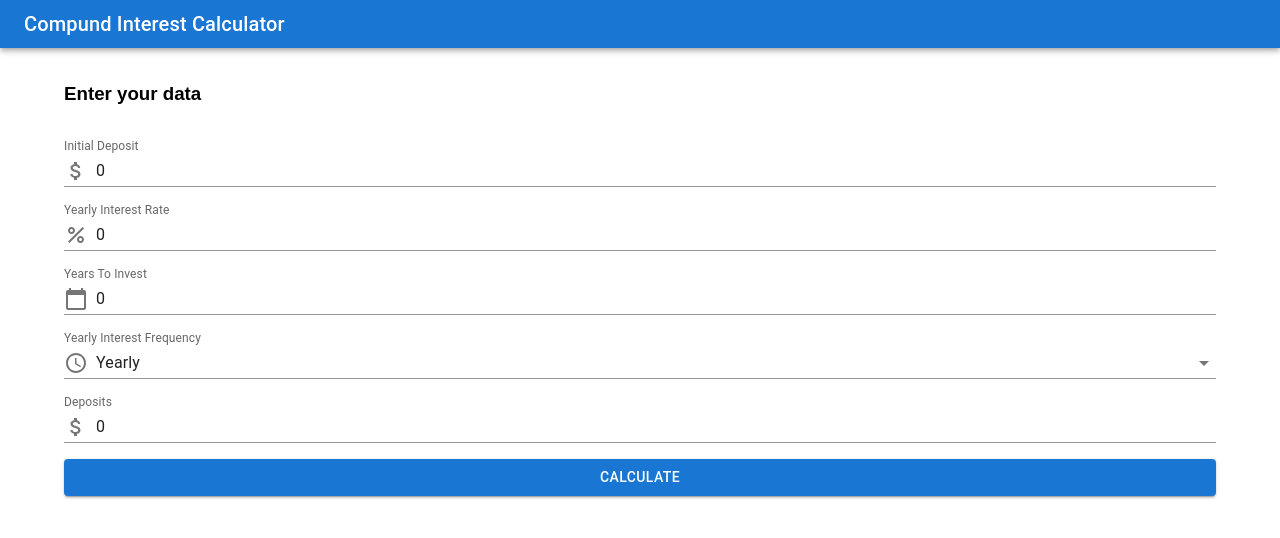
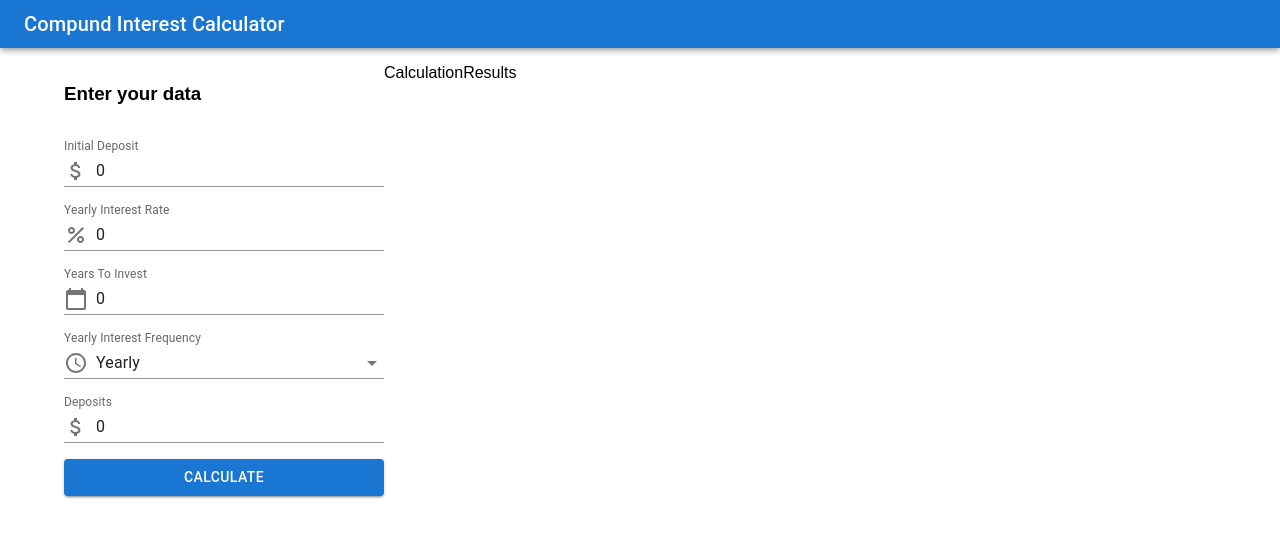
Before and after one commit to Akio789/compund-interest-calculator, a React (Create React App) app: page / in a window 1280 px wide. Shown: the top 538 px of the page. Built offline with nearby package versions, Linux system fonts and the light colour scheme.

Commit message:
Adding resposive design

```diff
--- a/src/pages/compund-interest-calculator/CompoundInterestCalculator.js
+++ b/src/pages/compund-interest-calculator/CompoundInterestCalculator.js
@@ -1,16 +1,17 @@
 import React from 'react';
-import { Container } from '@mui/material';
 import Header from '../../components/header/Header';
 import CalculatorInputForm from './calculator-input-form/CalculatorInputForm';
 import styles from './CompoundInterestCalculator.module.css';
+import CalculationResults from './calculation-results/CalculationResults';
 
 const CompoundInterestCalculator = () => {
   return (
     <>
       <Header className={styles.header} />
-      <Container>
-        <CalculatorInputForm />
-      </Container>
+      <div className={styles.container}>
+        <CalculatorInputForm className={styles.form} />
+        <CalculationResults className={styles.results} />
+      </div>
     </>
   );
 }
--- a/src/pages/compund-interest-calculator/CompoundInterestCalculator.module.css
+++ b/src/pages/compund-interest-calculator/CompoundInterestCalculator.module.css
@@ -1,3 +1,19 @@
 .header {
     margin-bottom: 1rem;
 }
+
+.container {
+    display: flex;
+    flex-wrap: wrap;
+    margin: 0 5%;
+}
+
+.form {
+    flex: 1;
+    min-width: 20rem;
+}
+
+.results {
+    flex: 3;
+    min-width: 25rem;
+}
--- /dev/null
+++ b/src/pages/compund-interest-calculator/calculation-results/CalculationResults.js
@@ -0,0 +1,14 @@
+import React from 'react';
+import PropTypes from 'prop-types';
+
+const CalculationResults = ({ className }) => {
+  return (
+    <div className={className}>CalculationResults</div>
+  );
+}
+
+CalculationResults.propTypes = {
+  className: PropTypes.string
+};
+
+export default CalculationResults;
--- a/src/pages/compund-interest-calculator/calculator-input-form/CalculatorInputForm.js
+++ b/src/pages/compund-interest-calculator/calculator-input-form/CalculatorInputForm.js
@@ -1,4 +1,5 @@
 import React, { useState, useContext } from 'react';
+import PropTypes from 'prop-types';
 import { Alert, Button, InputAdornment, MenuItem, TextField } from '@mui/material';
 import AttachMoneyIcon from '@mui/icons-material/AttachMoney';
 import PercentIcon from '@mui/icons-material/Percent';
@@ -9,7 +10,7 @@ import { CompoundInterestCalculatorContext } from '../../../contexts/CompundInte
 import _ from 'lodash'
 import { YEARLY_INTEREST_FREQUENCIES } from '../constants';
 
-const CalculatorInputForm = () => {
+const CalculatorInputForm = ({ className }) => {
   const { setDataFromCalculatorInputForm } = useContext(CompoundInterestCalculatorContext);
 
   const [initialDepositFormInput, setInitialDepositFormInput] = useState(0);
@@ -77,7 +78,7 @@ const CalculatorInputForm = () => {
   };
 
   return (
-    <div className={styles.form}>
+    <div className={`${styles.form} ${className}`}>
       <h3>Enter your data</h3>
       {
         errorMessage
@@ -167,4 +168,8 @@ const CalculatorInputForm = () => {
   );
 }
 
+CalculatorInputForm.propTypes = {
+  className: PropTypes.string
+};
+
 export default CalculatorInputForm;
```
